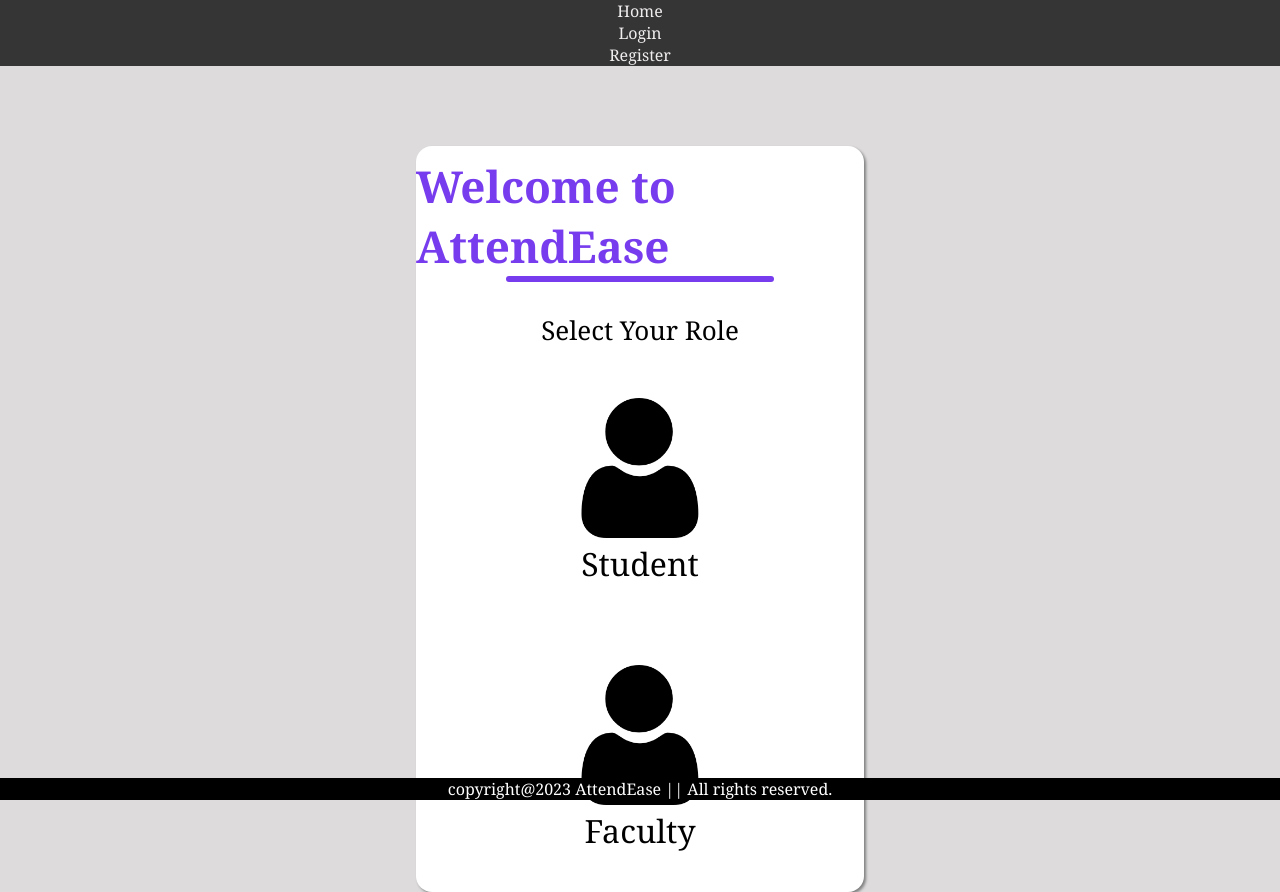
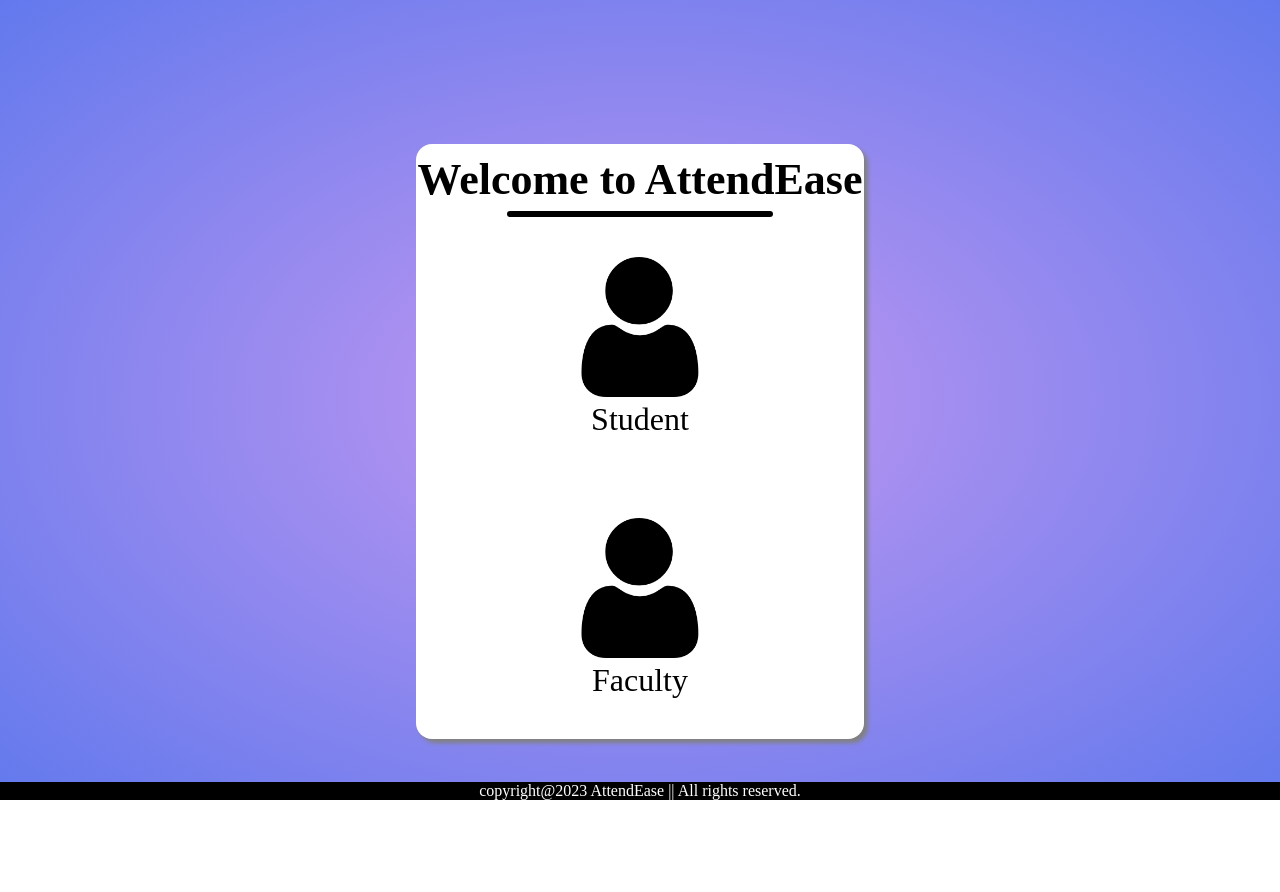
Before and after one commit to ishika3838/Attendance-App, a React (Create React App) app: page / in a window 1280 px wide. After the commit the page ends 800 px from the top, so only its background shows below. Built offline with nearby package versions, Linux system fonts and the light colour scheme.

Commit message:
fixed background color

```diff
--- a/src/App.css
+++ b/src/App.css
@@ -1,7 +1,7 @@
 *{
   padding:0;
   margin:0;
-  font-family: Cambria, Cochin, Georgia, Times, 'Times New Roman', serif;
+  font-family:'Times New Roman', Times, serif;
 }
 
 h1{
--- a/src/App.jsx
+++ b/src/App.jsx
@@ -65,7 +65,7 @@ const App = () => {
   return (
     <Router>
       <div className="App">
-      <nav>
+      {/* <nav>
           <ul>
             <li>
               <Link to="/">Home</Link>
@@ -104,7 +104,7 @@ const App = () => {
               </>
             )}
           </ul>
-        </nav>
+        </nav>  */}
         <Routes>
         <Route path="/" element={<Homepage selectedRole={selectedRole}
               setSelectedRole={setSelectedRole} />} />
--- a/src/components/Footer/style.js
+++ b/src/components/Footer/style.js
@@ -4,7 +4,7 @@ export const Wrapper = styled.footer`
 color:white;
 text-align: center;
 // margin-bottom:2px;
-position: absolute;
+position: fixed;
  bottom: 0;
 //  left: 1%;
 //  right: 1%;
--- a/src/components/homepage/index.jsx
+++ b/src/components/homepage/index.jsx
@@ -14,11 +14,13 @@ const Homepage = ({ selectedRole, setSelectedRole }) => {
 
   return (
     <Wrapper>
+      <div className="container">
+
       <div className="header">
 
       <h2>Welcome to AttendEase</h2>
       <div className="underline"></div>
-      <p>Select Your Role</p>
+      {/* <p>Select Your Role</p> */}
       </div>
       <div className="main">
         <button onClick={() => handleRoleClick("student") }>
@@ -33,6 +35,7 @@ const Homepage = ({ selectedRole, setSelectedRole }) => {
         </button>
       </div>
 
+      </div>
     </Wrapper>
   );
 };
--- a/src/components/homepage/style.js
+++ b/src/components/homepage/style.js
@@ -1,21 +1,28 @@
 import { styled } from "styled-components";
 export const Wrapper = styled.div`
+background:radial-gradient(rgb(195, 152, 241) , rgb(98, 121, 237));
+height:100vh;
+margin: 0 auto;
+width:100%;
 
+  .container{
+    position:relative;
   background-color: white;
   display:flex;
   flex-direction:column;
   align-items: center;
   justify-content: center;
   width:80%;
-  margin : 80px auto;
+  margin : 0px auto;
   border-radius:16px;
-  box-shadow: grey 2px 2px 3px;
-
+  box-shadow: grey 4px 4px 4px;
+ top:18%;
+  }
 
   .underline{
     width:60%;
     height:6px;
-    background: #773ced;
+    background: black;
 
     border-radius:6px;
   }
@@ -23,7 +30,8 @@ export const Wrapper = styled.div`
   h2 {
     font-size: 24px;
     margin-top:10px;
-    color: #773ced;
+    margin-bottom:6px;
+    // color: #773ced;
   }
 
   h1{
@@ -72,8 +80,11 @@ export const Wrapper = styled.div`
   }
 
   @media (min-width:500px){
-    width:35%;
+      width:100%;
+
+    .container{width:35%;
     // background:black;
+    }
 
     h2 {
       font-size: 44px;
--- a/src/components/login/index.jsx
+++ b/src/components/login/index.jsx
@@ -54,7 +54,8 @@ const Login=({ handleLogin  }) =>{
   };
 
   return (
-    <Wrapper className='container'>
+    <Wrapper >
+      <div className="container">
 
       <h2>Login</h2>
       <div className="underline"></div>
@@ -98,7 +99,7 @@ const Login=({ handleLogin  }) =>{
       <p>
           Not registered yet? <Link to="/register">Register here</Link>
       </p>
-
+</div>
     </Wrapper>
   );
 }
--- a/src/components/login/style.js
+++ b/src/components/login/style.js
@@ -2,6 +2,13 @@ import { styled } from "styled-components";
 
 const Wrapper = styled.div`
 
+background:radial-gradient(rgb(195, 152, 241) , rgb(98, 121, 237));
+height:100vh;
+margin: 0 auto;
+width:100%;
+
+.container{
+    position:relative;
 
 background-color: white;
 display:flex;
@@ -9,19 +16,28 @@ flex-direction:column;
 align-items: center;
 justify-content: center;
 width:80%;
-margin : 10% auto;
+margin : 0 auto;
 padding:10px 10px;
 border-radius:16px;
+box-shadow: grey 2px 2px 3px;
+top:18%;
+}
 
 p a{
     text-decoration: none;
 
 }
 
+h2{
+    margin-bottom:6px;
+    color : #773ced;
+
+}
+
 .underline{
     width:15%;
     height:6px;
-    background:black;
+    background: #773ced;
     border-radius:6px;
   }
 form{
@@ -62,11 +78,11 @@ input{
 }
 
 button{
-    width:80%;
+    // width:80%;
     margin-bottom:30px;
     font-size:26px;
-    background:black;
-    color:white;
+    background:#773ced;
+    color: white;
     border-radius:6px;
     padding:5px 5px;
 
--- a/src/index.css
+++ b/src/index.css
@@ -6,8 +6,10 @@ body {
   padding:0;
   /* background:radial-gradient(rgb(68, 3, 136) , rgb(98, 121, 237)); */
   /* background: linear-gradient(#2A00B7 , #42006c); */
-  background: rgb(221, 219, 219);
+  /* background: rgb(221, 219, 219); */
   /* background: rgb(4, 4, 4); */
+  /* background:radial-gradient(rgb(195, 152, 241) , rgb(98, 121, 237));  */
+
 
   background-repeat: no-repeat;
   font-size: 16px;
```
